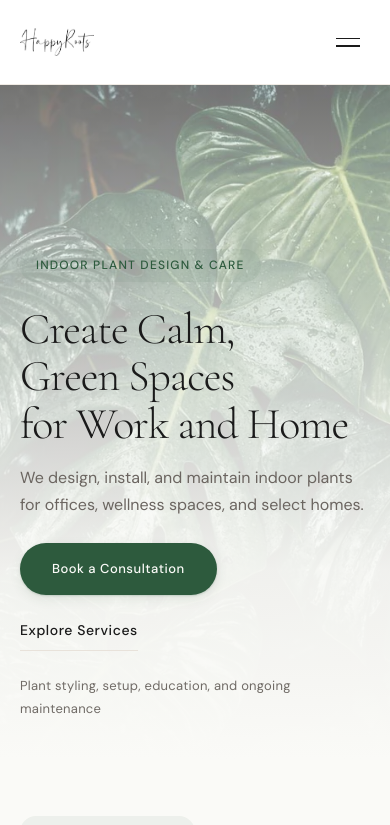
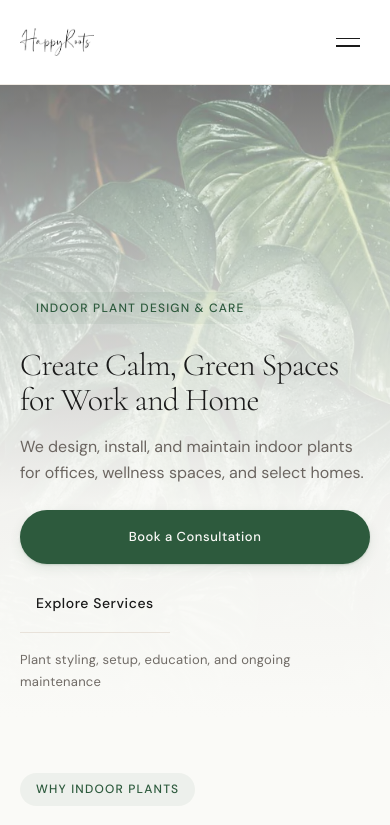
Before and after one commit to soroshahmadi-arise/happy-roots-site, a React (Vite) app: page / in a window 390 px wide. Shown: the top 825 px of the page. Built offline with nearby package versions, Linux system fonts and the light colour scheme.

Commit message:
Optimize mobile experience and fix copy

```diff
--- a/src/components/Audiences.css
+++ b/src/components/Audiences.css
@@ -59,10 +59,15 @@
 @media (max-width: 768px) {
   .audiences__grid {
     grid-template-columns: 1fr;
-    gap: var(--space-md);
+    gap: var(--space-sm);
+    margin-top: var(--space-xl);
   }
 
   .audiences h2 br {
     display: none;
   }
+
+  .audiences__card-inner {
+    padding: var(--space-md);
+  }
 }
--- a/src/components/Audiences.jsx
+++ b/src/components/Audiences.jsx
@@ -47,7 +47,7 @@ export default function Audiences() {
       <div className="container">
         <span className="label reveal">Who we help</span>
         <h2 className="reveal reveal-delay-1">
-          Plant care for the spaces people<br />live, work, and recharge in
+          Plant care for the spaces people live, work, and recharge in
         </h2>
         <div className="audiences__grid">
           {audiences.map((item, i) => (
--- a/src/components/Contact.css
+++ b/src/components/Contact.css
@@ -224,14 +224,38 @@
 @media (max-width: 768px) {
   .contact__layout {
     grid-template-columns: 1fr;
-    gap: var(--space-xl);
+    gap: var(--space-lg);
+  }
+
+  .contact__text h2 {
+    max-width: none;
   }
 
   .calendar__inner {
     padding: var(--space-md);
   }
 
+  .calendar__grid {
+    gap: 3px;
+  }
+
+  .calendar__cell {
+    font-size: 0.875rem;
+    min-height: 40px;
+  }
+
   .calendar__time-grid {
     grid-template-columns: repeat(2, 1fr);
+    gap: 0.5rem;
+  }
+
+  .calendar__time {
+    padding: 0.75rem;
+    font-size: 0.875rem;
+  }
+
+  .calendar__book {
+    padding: 1rem;
+    font-size: 0.875rem;
   }
 }
--- a/src/components/FAQ.css
+++ b/src/components/FAQ.css
@@ -22,6 +22,7 @@
   justify-content: space-between;
   gap: var(--space-md);
   padding: var(--space-md) 0;
+  min-height: 48px;
   text-align: left;
   font-family: var(--font-serif);
   font-size: clamp(1.0625rem, 1.2vw, 1.1875rem);
--- a/src/components/Footer.css
+++ b/src/components/Footer.css
@@ -74,10 +74,19 @@
 @media (max-width: 768px) {
   .footer__inner {
     flex-direction: column;
-    gap: var(--space-xl);
+    gap: var(--space-lg);
   }
 
   .footer__nav {
-    gap: var(--space-xl);
+    gap: var(--space-lg);
+  }
+
+  .footer__col a {
+    font-size: 1rem;
+    padding: 0.25rem 0;
+  }
+
+  .footer__bottom {
+    margin-top: var(--space-lg);
   }
 }
--- a/src/components/Header.css
+++ b/src/components/Header.css
@@ -133,14 +133,27 @@
   }
 
   .header__link {
-    font-size: 1.125rem;
+    font-size: 1.375rem;
     font-family: var(--font-serif);
     letter-spacing: 0;
+    padding: 0.5rem 1rem;
+    min-height: 44px;
+    display: flex;
+    align-items: center;
+  }
+
+  .header__link::after {
+    display: none;
+  }
+
+  .header__ig {
+    width: 44px;
+    height: 44px;
   }
 
   .header__cta {
     margin-top: 1rem;
-    font-size: 0.875rem;
-    padding: 1rem 2.25rem;
+    font-size: 1rem;
+    padding: 1rem 2.5rem;
   }
 }
--- a/src/components/Hero.css
+++ b/src/components/Hero.css
@@ -71,16 +71,16 @@
 
 .hero__trust {
   margin-top: var(--space-lg);
-  font-size: 0.8125rem;
+  font-size: 0.875rem;
   color: var(--text-light);
   letter-spacing: 0.02em;
 }
 
 @media (max-width: 768px) {
   .hero {
-    min-height: 90dvh;
+    min-height: 85dvh;
     align-items: flex-end;
-    padding-bottom: var(--space-xl);
+    padding-bottom: var(--space-lg);
   }
 
   .hero__overlay {
@@ -88,19 +88,51 @@
       linear-gradient(
         to top,
         rgba(250, 250, 247, 1) 0%,
-        rgba(250, 250, 247, 0.96) 25%,
-        rgba(250, 250, 247, 0.8) 50%,
+        rgba(250, 250, 247, 0.97) 30%,
+        rgba(250, 250, 247, 0.82) 55%,
         rgba(250, 250, 247, 0.35) 100%
       );
   }
 
   .hero__content {
     padding-right: clamp(1.25rem, 4vw, 3rem);
+    max-width: 100%;
+  }
+
+  .hero__content h1 {
+    font-size: clamp(2rem, 8vw, 2.75rem);
+  }
+
+  .hero__sub {
+    font-size: 1rem;
+    line-height: 1.65;
   }
 
   .hero__actions {
     flex-direction: column;
-    align-items: flex-start;
-    gap: var(--space-md);
+    align-items: stretch;
+    gap: 0.75rem;
+  }
+
+  .hero__actions .btn {
+    width: 100%;
+    justify-content: center;
+    padding: 1rem;
+  }
+
+  .hero__actions .btn--ghost {
+    width: auto;
+    align-self: flex-start;
+  }
+
+  .hero__trust {
+    font-size: 0.8125rem;
+    margin-top: var(--space-md);
   }
 }
+
+@media (max-width: 380px) {
+  .hero__content h1 {
+    font-size: 1.75rem;
+  }
+}
--- a/src/components/OfficeMaintenance.css
+++ b/src/components/OfficeMaintenance.css
@@ -78,11 +78,24 @@
 @media (max-width: 768px) {
   .office__layout {
     grid-template-columns: 1fr;
-    gap: var(--space-xl);
+    gap: var(--space-lg);
+  }
+
+  .office__text h2 {
+    max-width: none;
+  }
+
+  .office__text p {
+    font-size: 1rem;
   }
 
   .office__benefits {
     grid-template-columns: 1fr;
+    gap: 0.75rem;
+  }
+
+  .office__benefit {
+    font-size: 1rem;
   }
 
   .office__visual {
@@ -90,7 +103,17 @@
   }
 
   .office__stat {
-    width: 200px;
-    height: 200px;
+    width: 160px;
+    height: 160px;
+    padding: var(--space-md);
+  }
+
+  .office__stat-number {
+    font-size: 2.5rem;
+  }
+
+  .office__stat-label {
+    font-size: 0.75rem;
+    max-width: 14ch;
   }
 }
--- a/src/components/Services.css
+++ b/src/components/Services.css
@@ -78,7 +78,7 @@
 @media (max-width: 768px) {
   .services__layout {
     grid-template-columns: 1fr;
-    gap: var(--space-xl);
+    gap: var(--space-lg);
   }
 
   .services__left {
@@ -86,6 +86,11 @@
   }
 
   .services__image {
-    display: none;
+    margin-top: var(--space-md);
+    aspect-ratio: 16 / 9;
+  }
+
+  .services__item {
+    padding: var(--space-md) 0;
   }
 }
```
